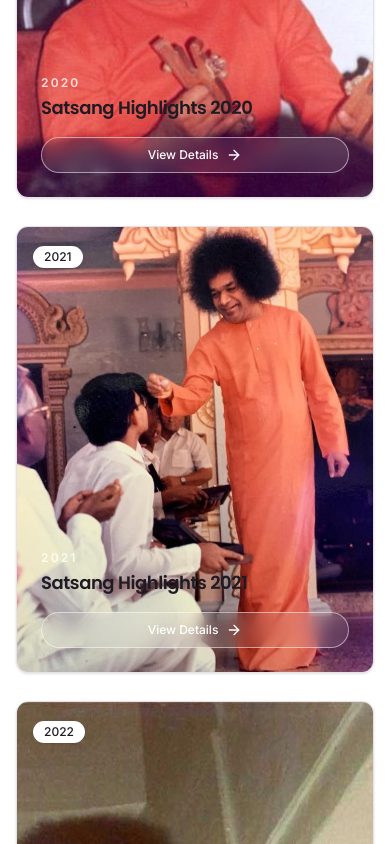
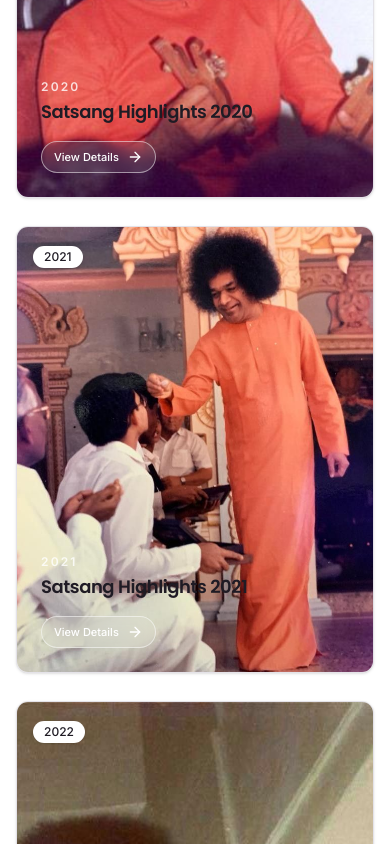
Before and after one commit to andholemoksha/SSSLST_Website, a React (Vite) app in the folder frontend/: page /satsang in a window 390 px wide. Shown: the part 1500-2344 px from the top of the page. Built offline with nearby package versions, Linux system fonts and the light colour scheme.

Commit message:
responsive

```diff
--- a/frontend/src/components/ui/Button/button-variants.js
+++ b/frontend/src/components/ui/Button/button-variants.js
@@ -12,7 +12,7 @@ import { cva } from "class-variance-authority";
  * - ghost
  */
 export const buttonVariants = cva(
-  "inline-flex w-full items-center justify-center gap-2 rounded-full text-sm font-medium transition-colors disabled:pointer-events-none disabled:opacity-50 focus-visible:outline-none focus-visible:ring-2 focus-visible:ring-ring focus-visible:ring-offset-2 sm:w-auto",
+  "inline-flex max-w-full items-center justify-center gap-2 rounded-full text-sm font-medium transition-[transform,color,box-shadow] disabled:pointer-events-none disabled:opacity-50 focus-visible:outline-none focus-visible:ring-2 focus-visible:ring-ring focus-visible:ring-offset-2",
   {
     variants: {
       variant: {
@@ -24,9 +24,9 @@ export const buttonVariants = cva(
           "bg-transparent text-accent hover:-translate-y-0.5 hover:bg-accent/10 hover:text-accent",
       },
       size: {
-        default: "h-11 px-5 py-2 text-sm", // 44px min touch target
-        sm: "h-9 px-3 text-xs",
-        lg: "h-12 px-8 text-sm sm:text-base",
+        default: "h-9 px-4 py-2 text-xs sm:h-11 sm:px-5 sm:text-sm", // smaller on mobile, larger on tablet+
+        sm: "h-8 px-3 text-[11px] sm:h-9 sm:px-3 sm:text-xs",
+        lg: "h-10 px-4 text-xs sm:h-12 sm:px-8 sm:text-sm sm:text-base",
       },
     },
     defaultVariants: {
```
